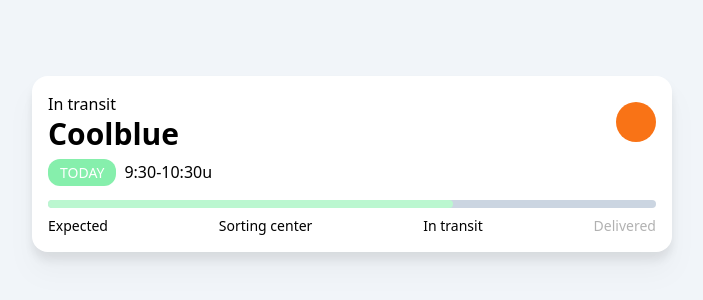
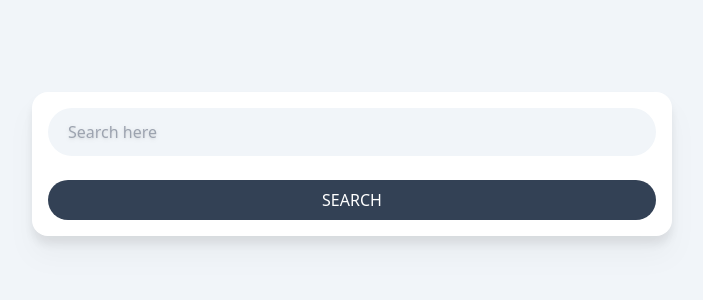
Before and after one commit to jdy8739/NEXT-14-Lecture, a Next.js app: page / in a window 1280 px wide. Shown: the part 236-536 px from the top of the page, without its empty margins (288-991 px from the left). Built offline with nearby package versions, Linux system fonts and the light colour scheme.

Commit message:
note: practice psuedo selectors

```diff
--- a/app/page.tsx
+++ b/app/page.tsx
@@ -1,32 +1,42 @@
 export default function Home() {
   return (
-    <main className="w-screen h-screen flex justify-center items-center dark:bg-slate-800">
-      <div className="inline-block p-4 w-full max-w-screen-sm h-44 rounded-2xl bg-white drop-shadow-xl dark:bg-gray-500">
-        <div className="flex justify-between">
-          <div>
-            <p className="dark:text-gray-300">In transit</p>
-            <p className="font-bold text-3xl dark:text-gray-300">Coolblue</p>
-          </div>
-          <div className="w-10 h-10 rounded-full self-center bg-orange-500" />
+    <main className="w-screen h-screen flex justify-center items-center ">
+      <div className="p-4 w-full max-w-screen-sm h-36 rounded-2xl bg-white drop-shadow-xl flex flex-col justify-between">
+        <div>
+          <input
+            placeholder="Search here"
+            className="
+            w-full
+            h-12
+            px-5
+            bg-slate-100
+            rounded-full
+            outline-none
+            ring
+            ring-transparent
+            ring-offset-2
+            focus:ring-orange-400
+            transition-shadow
+            placeholder:drop-shadow"
+          />
         </div>
-
-        <div className="mt-2">
-          <span className="px-3 py-1 mr-2 rounded-xl text-sm bg-green-300 text-white transition uppercase hover:bg-green-600 hover:scale-125">
-            Today
-          </span>
-          <span className="dark:text-slate-300">9:30-10:30u</span>
-        </div>
-
-        <div className="relative h-2 mt-4">
-          <div className="absolute w-full h-full rounded-xl bg-slate-300"></div>
-          <div className="absolute w-2/3 h-full rounded-xl bg-green-200"></div>
-        </div>
-
-        <div className="mt-2 text-sm flex justify-between dark:text-slate-300">
-          <span>Expected</span>
-          <span>Sorting center</span>
-          <span>In transit</span>
-          <span className="opacity-30">Delivered</span>
+        <div>
+          <button
+            className="
+            w-full
+            h-10
+            rounded-full
+            bg-slate-700
+            text-white
+            uppercase
+            transition-transform
+            active:scale-90
+            focus:bg-opacity-30
+            focus:scale-90
+            font-medium"
+          >
+            search
+          </button>
         </div>
       </div>
     </main>
```
